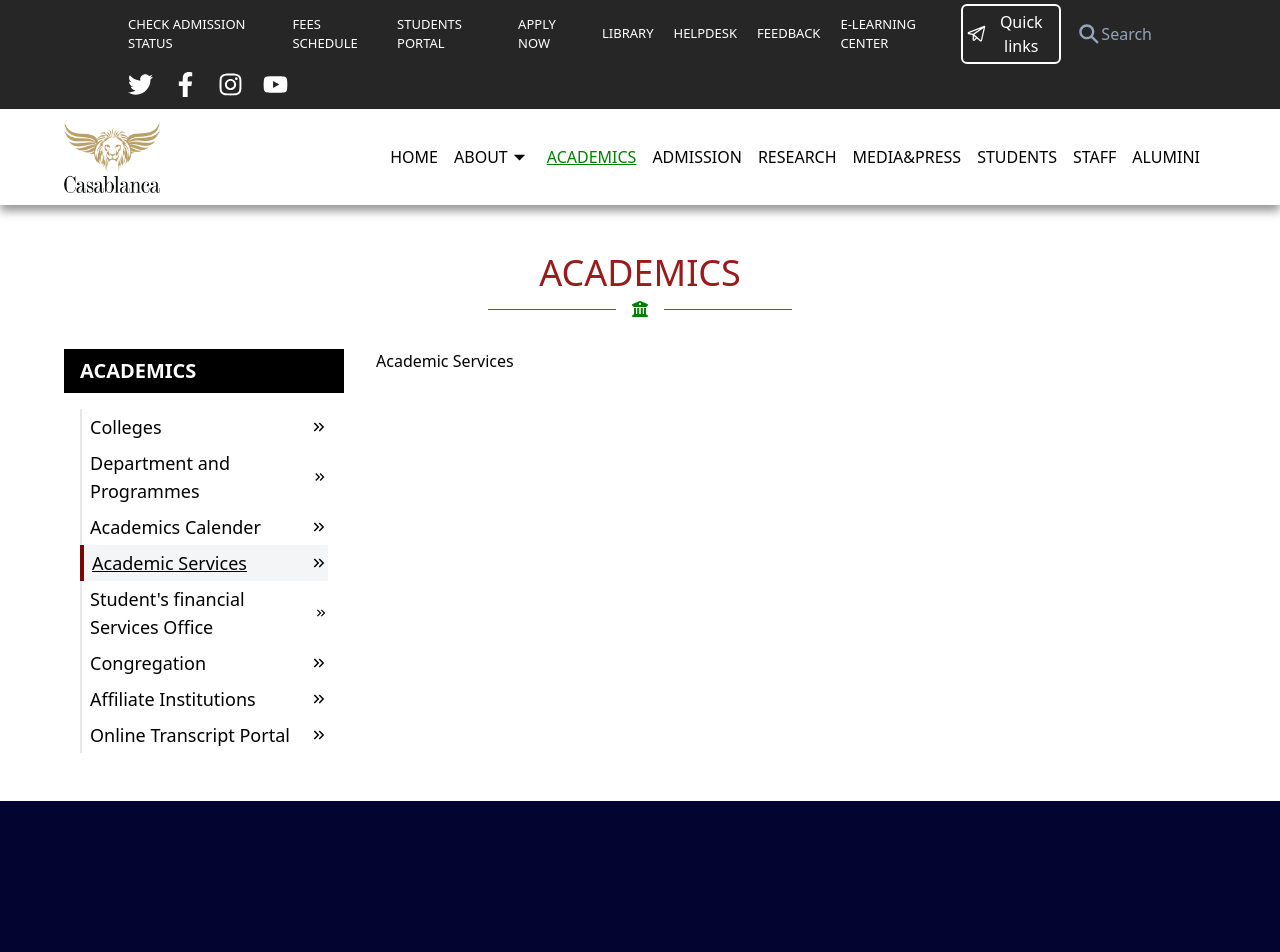
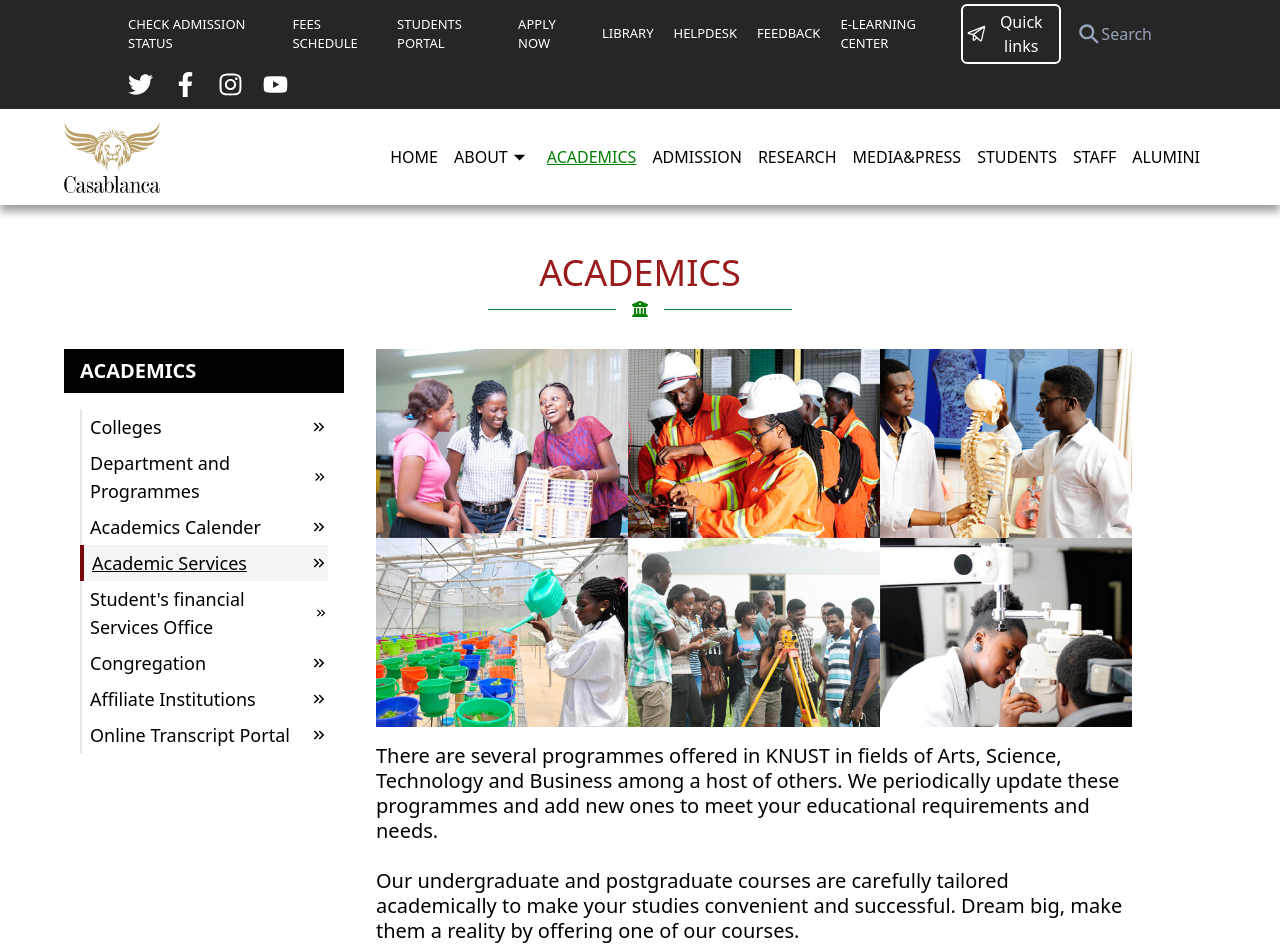
Before and after one commit to PaaRich/School-project, a React (Vite) app: page /academics/academicservices in a window 1280 px wide. Shown: the top 952 px of the page. Built offline with nearby package versions, Linux system fonts and the light colour scheme.

Commit message:
services

```diff
--- a/src/App.tsx
+++ b/src/App.tsx
@@ -23,6 +23,7 @@ import LandingPage from "./Pages/Academics/LandingPage";
 import Colleges from "./Pages/Academics/Colleges";
 import Department from "./Pages/Academics/Department";
 import Calender from "./Pages/Academics/Calender";
+import AcademicServices from "./Pages/Academics/AcademicServices";
 
 // ..
 AOS.init();
@@ -142,7 +143,7 @@ function App() {
         <Route path="colleges" element={<Colleges />} />
         <Route path="departmentandprogrammes" element={<Department />} />
         <Route path="academicscalender" element={<Calender />} />
-        <Route path="academicservices" element={<p>Academic Services</p>} />
+        <Route path="academicservices" element={<AcademicServices />} />
       </Route>
       <Route
         path="/admission"
--- /dev/null
+++ b/src/Pages/Academics/AcademicServices.tsx
@@ -0,0 +1,24 @@
+import img from "../../assets/Academics-services-banner.jpg";
+const AcademicServices = () => {
+  return (
+    <div className="max-w-[90%]">
+      <img src={img} alt="img" />
+      <div className="py-4 text-xl leading-tight">
+        <p>
+          There are several programmes offered in KNUST in fields of Arts,
+          Science, Technology and Business among a host of others. We
+          periodically update these programmes and add new ones to meet your
+          educational requirements and needs.
+        </p>
+        <br />{" "}
+        <p>
+          Our undergraduate and postgraduate courses are carefully tailored
+          academically to make your studies convenient and successful. Dream
+          big, make them a reality by offering one of our courses.
+        </p>
+      </div>
+    </div>
+  );
+};
+
+export default AcademicServices;
```
Also changed, not shown: src/assets/Academics-services-banner.jpg (added).
